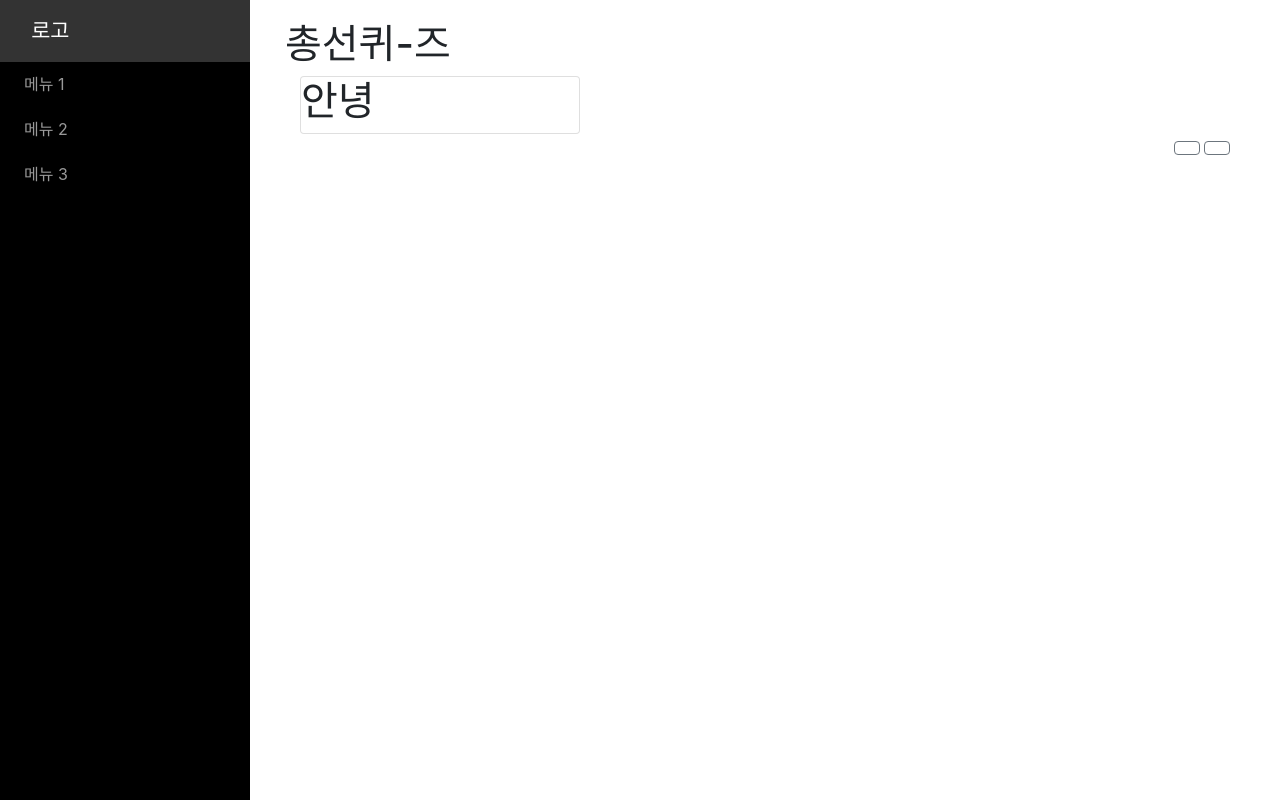
After one commit to PnuLikelion8th/2020election, a Django app: page /assembly/ in a window 1280 px wide. The commit adds this page. Run offline with Django 3.2, Linux system fonts and the light colour scheme; some libraries are stand-ins or nearby versions.

Commit message:
아주 대강의 아웃라인

```diff
--- a/assembly/templates/index.html
+++ b/assembly/templates/index.html
@@ -6,6 +6,7 @@
     <title>Document</title>
 </head>
 <body>
-
+    <h1>로고</h1>
+    <a href={% url 'assembly' %}>총선 퀴즈 풀기</a>
 </body>
 </html>
--- /dev/null
+++ b/assembly/templates/quiz.html
@@ -0,0 +1,61 @@
+{% load static %}
+<!DOCTYPE html>
+<html lang="en">
+<head>
+    <meta charset="UTF-8">
+    <meta name="viewport" content="width=device-width, initial-scale=1.0">
+    <title>2020 총선 뽀개기</title>
+
+    <link rel="stylesheet" href="{% static 'css/quiz.css' %}">
+    <link rel="stylesheet" href="//maxcdn.bootstrapcdn.com/bootstrap/latest/css/bootstrap.min.css">
+    <script src="//code.jquery.com/jquery.min.js"></script>
+    <script src="//maxcdn.bootstrapcdn.com/bootstrap/latest/js/bootstrap.min.js"></script>
+
+    <script src="https://code.jquery.com/jquery-3.4.1.slim.min.js" integrity="sha384-J6qa4849blE2+poT4WnyKhv5vZF5SrPo0iEjwBvKU7imGFAV0wwj1yYfoRSJoZ+n" crossorigin="anonymous"></script>
+    <script src="https://cdn.jsdelivr.net/npm/popper.js@1.16.0/dist/umd/popper.min.js" integrity="sha384-Q6E9RHvbIyZFJoft+2mJbHaEWldlvI9IOYy5n3zV9zzTtmI3UksdQRVvoxMfooAo" crossorigin="anonymous"></script>
+    <script src="https://stackpath.bootstrapcdn.com/bootstrap/4.4.1/js/bootstrap.min.js" integrity="sha384-wfSDF2E50Y2D1uUdj0O3uMBJnjuUD4Ih7YwaYd1iqfktj0Uod8GCExl3Og8ifwB6" crossorigin="anonymous"></script>
+</head>
+<body>
+    <div id="page-wrapper">
+        <!-- 사이드바 -->
+        <div id="sidebar-wrapper">
+          <ul class="sidebar-nav">
+            <li class="sidebar-brand">
+              <a href="#">로고</a>
+            </li>
+            <li><a href="#">메뉴 1</a></li>
+            <li><a href="#">메뉴 2</a></li>
+            <li><a href="#">메뉴 3</a></li>
+          </ul>
+        </div>
+        <!-- /사이드바 -->
+
+        <div id="page-content-wrapper">
+            <div class="container-fluid">
+              <h1>총선퀴-즈</h1>
+
+              <section class="carousel slider" data-ride= "carousel" id="postsCarousel">
+                <div class ="container pt-0 mt-2 carousel-inner">
+                  <div class="row row-equal carousel-item active mt-0">
+                    <div class="col-md-4">
+                      <div class="card">
+                        <h1> 안녕 </h1>
+                      </div>
+                    </div>
+                  </div>
+                </div>
+                <div class="container">
+                  <div class="row">
+                    <div class="col-12 text-right mb-4">
+                      <a class="btn btn-outline-secondary prev" href="" title="go back"><i class="fa fa-lg fa-chevron-left">
+                      </i></a>
+                      <a class="btn btn-outline-secondary prev" href="" title="more"><i class="fa fa-lg fa-chevron-left">
+                      </i></a>
+                    </div>
+                  </div>
+                </div>
+              </section>
+            </div>
+          </div>
+</body>
+</html>
--- a/assembly/views.py
+++ b/assembly/views.py
@@ -3,3 +3,6 @@ from django.shortcuts import render
 # Create your views here.
 def index(request):
     return render(request,'index.html')
+
+def assembly(request):
+    return render(request, 'quiz.html')
--- a/election/settings.py
+++ b/election/settings.py
@@ -119,3 +119,7 @@ USE_TZ = True
 # https://docs.djangoproject.com/en/2.2/howto/static-files/
 
 STATIC_URL = '/static/'
+
+STATICFILES_DIRS = (
+    os.path.join(BASE_DIR, 'static'),
+)
--- a/election/urls.py
+++ b/election/urls.py
@@ -20,4 +20,5 @@ from assembly import views
 urlpatterns = [
     path('admin/', admin.site.urls),
     path('', views.index, name='index'),
+    path('assembly/', views.assembly, name='assembly')
 ]
--- /dev/null
+++ b/static/css/quiz.css
@@ -0,0 +1,49 @@
+  /* 사이드바 래퍼 스타일 */
+
+  #page-wrapper {
+    padding-left: 250px;
+  }
+
+  #sidebar-wrapper {
+    position: fixed;
+    width: 250px;
+    height: 100%;
+    margin-left: -250px;
+    background: black;
+    overflow-x: hidden;
+    overflow-y: auto;
+  }
+
+  #page-content-wrapper {
+    width: 100%;
+    padding: 20px;
+  }
+  /* 사이드바 스타일 */
+
+  .sidebar-nav {
+    width: 250px;
+    margin: 0;
+    padding: 0;
+    list-style: none;
+  }
+
+  .sidebar-nav li {
+    text-indent: 1.5em;
+    line-height: 2.8em;
+  }
+
+  .sidebar-nav li a {
+    display: block;
+    text-decoration: none;
+    color: #999;
+  }
+
+  .sidebar-nav li a:hover {
+    color: #fff;
+    background: rgba(255, 255, 255, 0.2);
+  }
+
+  .sidebar-nav > .sidebar-brand {
+    font-size: 1.3em;
+    line-height: 3em;
+  }
```
Also changed, not shown: db.sqlite3.
